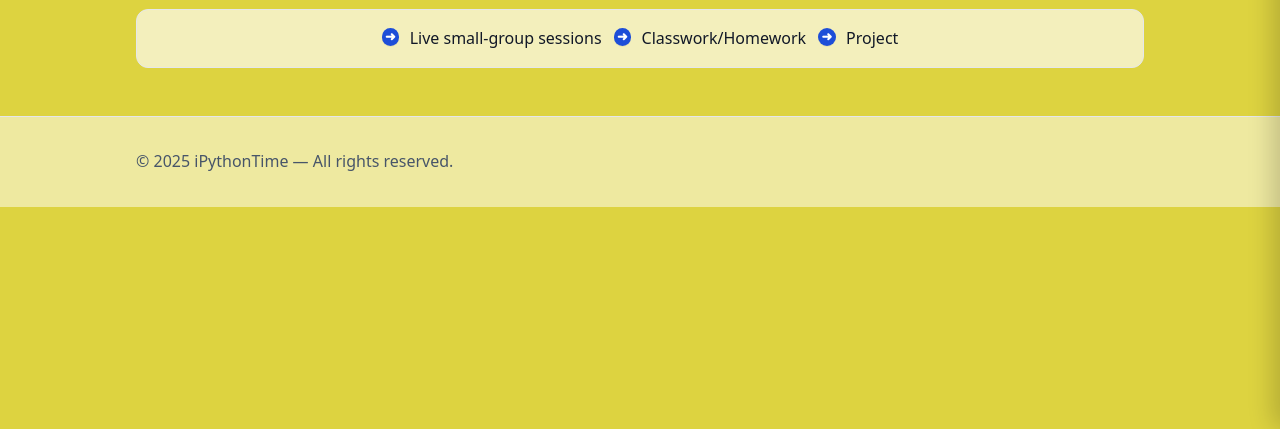
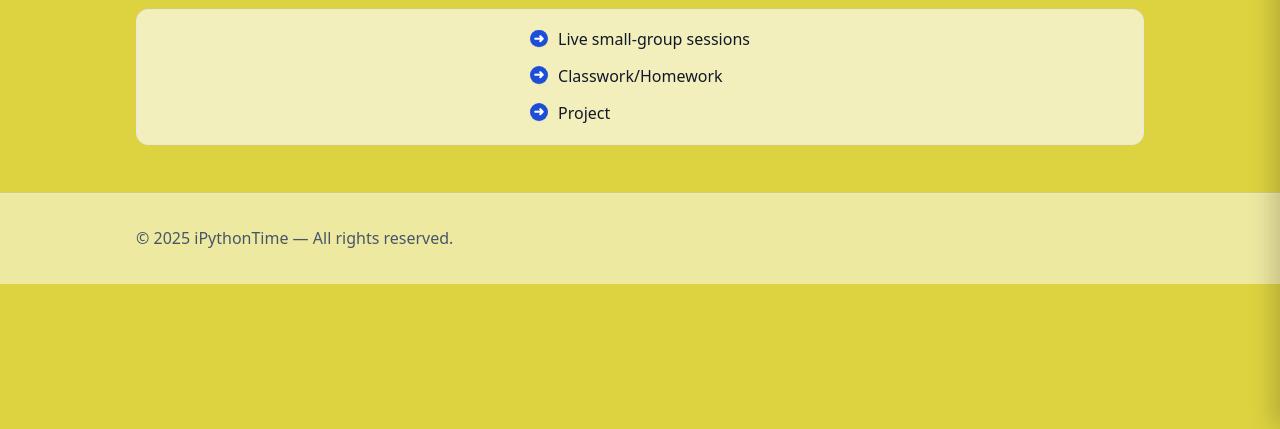
Before and after one commit to aashishpoudel/ipythonTime1, a plain HTML site: page pricing.html in a window 1280 px wide. Shown: the part 371-800 px from the top of the page. Drawn offline with Linux system fonts and the light colour scheme.

Commit message:
pythonTime1 whypython section

```diff
--- a/assets/css/styles.css
+++ b/assets/css/styles.css
@@ -273,25 +273,27 @@ input[type="date"]::-webkit-clear-button {
 /* One-line, centered list that wraps nicely */
 .feature-list{
   list-style: none;
-  margin: 0;
+  margin: 0 auto;          /* centers the whole list in its parent box */
   padding: 0;
   display: flex;
-  gap: .75rem;
-  flex-wrap: wrap;
-  align-items: center;
-  justify-content: center;
+  flex-direction: column;  /* stack items vertically */
+  align-items: center;     /* center the text block horizontally */
+  width: max-content;      /* shrink list width to fit content */
 }
 
-/* Reuse your branded bullet style (badge) */
 .feature-list li{
   position: relative;
-  margin: .25rem 0;
-  padding-left: 1.75rem;
+  margin: .35rem 0;
+  padding-left: 1.75rem;   /* space for arrow */
+  text-align: left;        /* keep text left-aligned relative to arrow */
+  width: 100%;             /* ensure consistent alignment */
 }
+
 .feature-list li::before{
   content: "➜";
   position: absolute;
-  left: 0; top: .15rem;
+  left: 0;
+  top: .15rem;
   width: 1.1rem; height: 1.1rem;
   line-height: 1.1rem;
   text-align: center;
```
